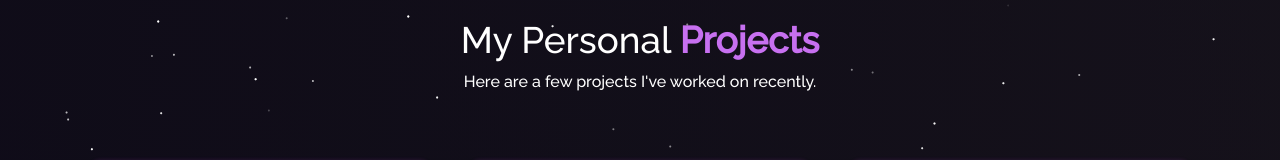
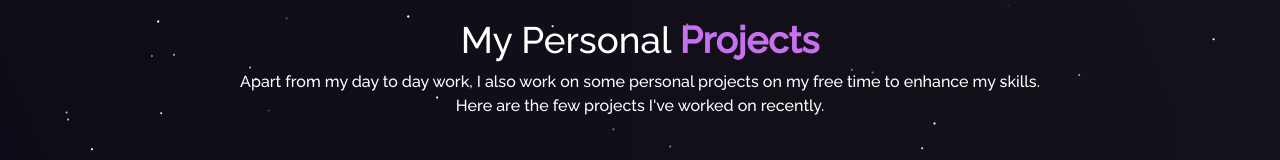
Before and after one commit to Monishadhanasekar/Monishadhanasekar.github.io, a React (Create React App) app: page /project in a window 1280 px wide. Shown: the part 142-302 px from the top of the page. Built offline with nearby package versions, Linux system fonts and the light colour scheme; grey boxes are pictures that could not be loaded.

Commit message:
Updated the resume and added project heading

```diff
--- a/src/components/Navbar.js
+++ b/src/components/Navbar.js
@@ -79,7 +79,7 @@ function NavBar() {
 
             <Nav.Item>
               <Nav.Link
-                href="https://drive.google.com/file/d/1m5obs0M9-rNvqVf1f1NtB5JA_07ZFAWH/view"
+                href="https://drive.google.com/file/d/1duGJKOGZkN9RkXoajIn488nhMyORZUVD/view"
                 target="_blank"
                 onClick={() => updateExpanded(false)}
               >
--- a/src/components/Projects/Projects.js
+++ b/src/components/Projects/Projects.js
@@ -26,7 +26,7 @@ function Projects() {
           My Personal <strong className="purple">Projects </strong>
         </h1>
         <p style={{ color: "white" }}>
-          Here are a few projects I've worked on recently.
+        Apart from my day to day work, I also work on some personal projects on my free time to enhance my skills. <br></br>Here are the few projects I've worked on recently.
         </p>
         <Row style={{ justifyContent: "center", paddingBottom: "10px" }}>
         <Col md={4} className="project-card">
```
